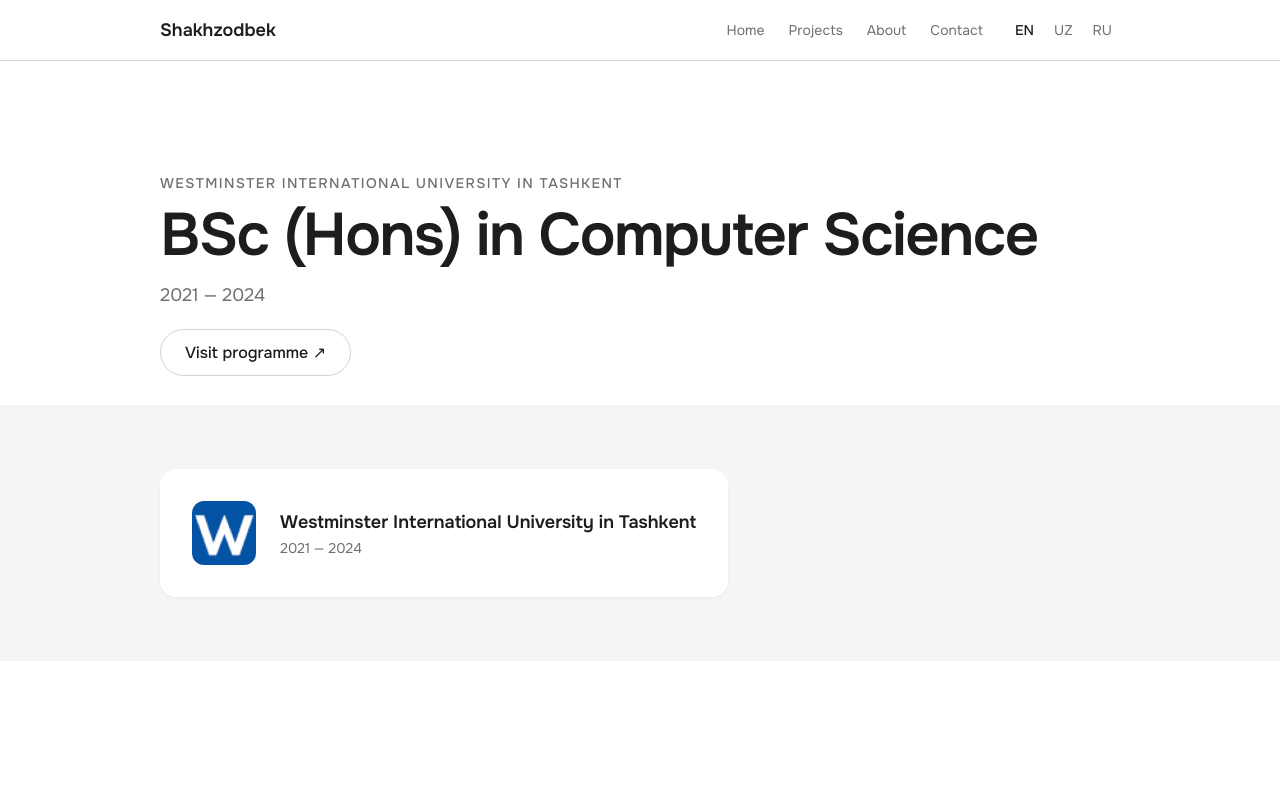
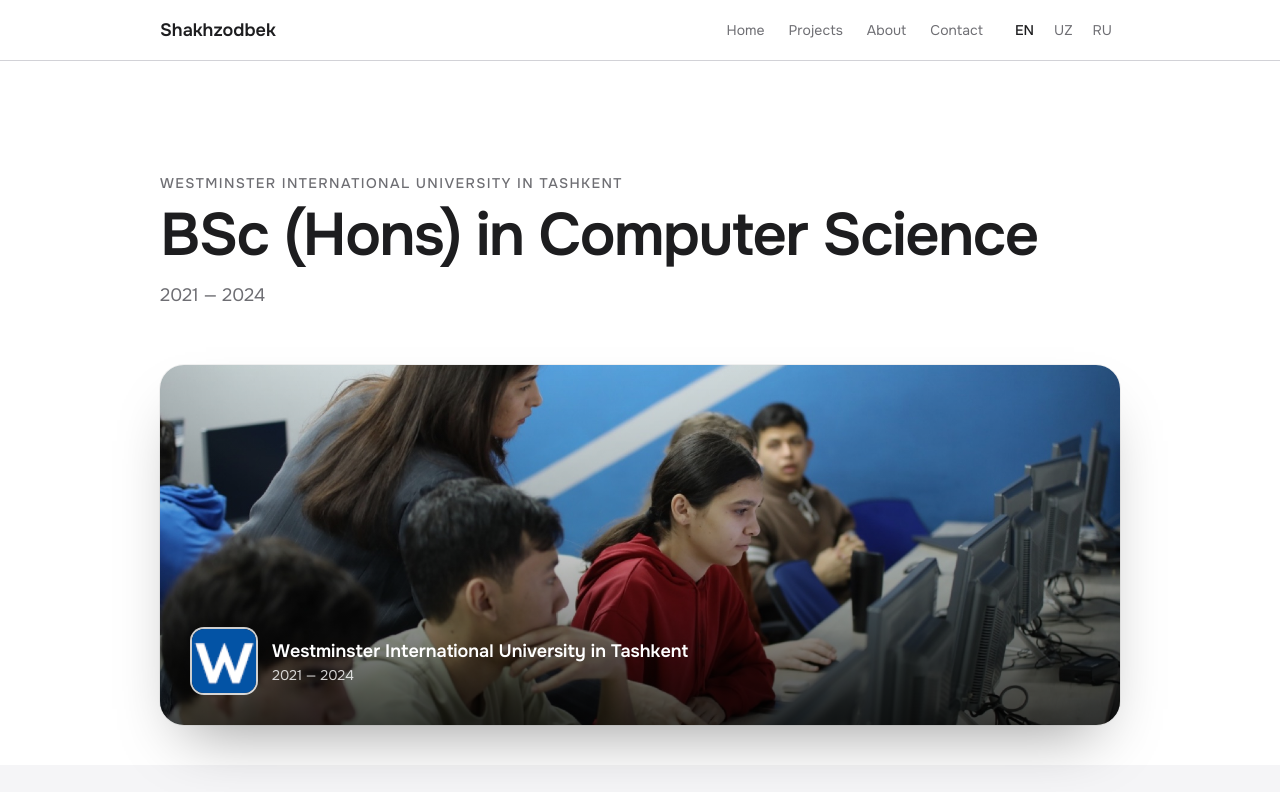
Before and after one commit to ShakhCo/shakha.uz, a Next.js app: page /en/education/bsc-computer-science in a window 1280 px wide. Shown: the top 792 px of the page. Built offline with nearby package versions, Linux system fonts and the light colour scheme.

Commit message:
redesign: education detail hero with WIUT campus cover image + Visit-on-hover

```diff
--- a/src/app/[locale]/education/[slug]/page.tsx
+++ b/src/app/[locale]/education/[slug]/page.tsx
@@ -63,47 +63,56 @@
           <p className="mt-4 text-lg text-[var(--color-muted)]">
             {item.period}
           </p>
+        </Reveal>
+      </Section>
+
+      {/* ── Hero cover image ── */}
+      <div className="bg-white">
+        <Section className="pb-6 pt-2 md:pb-10 md:pt-4">
+          <Reveal>
+            <div className="group relative overflow-hidden rounded-[24px] shadow-[0_30px_60px_-25px_rgba(0,0,0,0.4)] ring-1 ring-black/5">
+              {/* eslint-disable-next-line @next/next/no-img-element */}
+              <img
+                src={item.cover}
+                alt={item.school}
+                className="aspect-[16/9] w-full object-cover md:aspect-[16/6]"
+              />
+              <div
+                aria-hidden="true"
+                className="absolute inset-0 bg-gradient-to-t from-black/75 via-black/20 to-transparent"
+              />
+              {/* Visit programme — top right, on hover (always visible on mobile) */}
               {item.url && (
-            <div className="mt-8">
                 <a
                   href={item.url}
                   target="_blank"
                   rel="noopener noreferrer"
-                className="rounded-full border border-[var(--color-line)] px-6 py-3 text-base font-medium text-[var(--color-ink)] transition-colors hover:bg-[var(--color-bg-alt)]"
+                  className="absolute right-5 top-5 rounded-full bg-white/95 px-5 py-2.5 text-sm font-medium text-[var(--color-ink)] shadow-lg backdrop-blur transition-all duration-300 hover:bg-white md:opacity-0 md:group-hover:opacity-100"
                 >
                   {dict.educationPage.visit} ↗
                 </a>
-            </div>
               )}
-        </Reveal>
-      </Section>
-
-      {/* ── Logo card band — alt ── */}
-      <div className="bg-[var(--color-bg-alt)]">
-        <Section className="py-12 md:py-16">
-          <Reveal>
-            <div className="inline-flex items-center gap-5 rounded-2xl bg-white p-6 shadow-[0_1px_3px_rgba(0,0,0,0.05)] md:gap-6 md:p-8">
+              <div className="absolute inset-x-0 bottom-0 flex items-center gap-4 p-6 md:p-8">
                 {/* eslint-disable-next-line @next/next/no-img-element */}
                 <img
                   src={item.logo}
                   alt={item.school}
-                className="h-16 w-16 rounded-xl"
+                  className="h-14 w-14 shrink-0 rounded-xl ring-2 ring-white/80 md:h-16 md:w-16"
                 />
-              <div>
-                <p className="text-lg font-semibold text-[var(--color-ink)]">
+                <div className="min-w-0 text-white">
+                  <p className="truncate text-base font-semibold md:text-lg">
                     {item.school}
                   </p>
-                <p className="mt-0.5 text-sm text-[var(--color-muted)]">
-                  {item.period}
-                </p>
+                  <p className="text-sm text-white/80">{item.period}</p>
+                </div>
               </div>
             </div>
           </Reveal>
         </Section>
       </div>
 
-      {/* ── Overview band — white ── */}
-      <div className="bg-white">
+      {/* ── Overview band — alt ── */}
+      <div className="bg-[var(--color-bg-alt)]">
         <Section className="py-24 md:py-32">
           <Reveal>
             <h2 className="text-3xl font-semibold tracking-[-0.02em] text-[var(--color-ink)] md:text-4xl">
@@ -116,8 +125,8 @@
         </Section>
       </div>
 
-      {/* ── What I learned band — alt ── */}
-      <div className="bg-[var(--color-bg-alt)]">
+      {/* ── What I learned band — white ── */}
+      <div className="bg-white">
         <Section className="py-24 md:py-32">
           <Reveal>
             <h2 className="text-3xl font-semibold tracking-[-0.02em] text-[var(--color-ink)] md:text-4xl">
@@ -140,8 +149,8 @@
         </Section>
       </div>
 
-      {/* ── Key modules band — white ── */}
-      <div className="bg-white">
+      {/* ── Key modules band — alt ── */}
+      <div className="bg-[var(--color-bg-alt)]">
         <Section className="py-24 md:py-32">
           <Reveal>
             <h2 className="text-3xl font-semibold tracking-[-0.02em] text-[var(--color-ink)] md:text-4xl">
@@ -161,8 +170,8 @@
         </Section>
       </div>
 
-      {/* ── Back link band — alt ── */}
-      <div className="bg-[var(--color-bg-alt)]">
+      {/* ── Back link band — white ── */}
+      <div className="bg-white">
         <Section className="py-12 md:py-16">
           <Reveal>
             <Link
--- a/src/lib/data/experience.ts
+++ b/src/lib/data/experience.ts
@@ -78,6 +78,7 @@
   period: string;
   url: string | null;
   logo: string;
+  cover: string;
   overview: Localized;
   learned: Localized[];
   modules: string[];
@@ -95,6 +96,7 @@
     period: "2021 — 2024",
     url: "https://wiut.uz/bsc-hons-in-computer-science",
     logo: "/brand/wiut.png",
+    cover: "/brand/edu-bsc.jpg",
     overview: {
       en: "I joined the BSc (Hons) in Computer Science at WIUT in 2021, building on my foundation year. The three-year programme — validated by the University of Westminster — covers the full breadth of computing: from algorithms and operating systems to software engineering, databases, and cybersecurity. It is designed to produce independent thinkers who can analyse complex problems and communicate solutions with clarity and confidence.",
       uz: "Men 2021-yilda WIUT'ning BSc (Hons) Kompyuter fanlari dasturiga qo'shildim va fondament yilimni davom ettirib. Vestminster universiteti tomonidan tasdiqlangan uch yillik dastur algoritmlardan tortib, operatsion tizimlar, dasturiy ta'minot muhandisligi, ma'lumotlar bazalari va kiberxavfsizlikkacha hisoblash sohalarining barcha qirralarini qamrab oladi. Dastur mustaqil fikrlovchi, murakkab muammolarni tahlil qila oladigan va yechimlarni aniq ifodalay oladigan mutaxassislarni tayyorlash uchun mo'ljallangan.",
@@ -144,6 +146,7 @@
     period: "2020 — 2021",
     url: "https://wiut.uz/certificate-international-foundation-studies",
     logo: "/brand/wiut.png",
+    cover: "/brand/edu-ifs.jpg",
     overview: {
       en: "I began my academic journey at WIUT in 2020 with the Certificate in International Foundation Studies — a one-year, two-semester programme validated by the University of Westminster. The Foundation is designed as the first step into higher education, preparing students for degree-level study through a combination of academic skills, critical thinking, and subject knowledge. As a UK university award, it is also recognised as an entry qualification for degree courses at universities around the world.",
       uz: "Men 2020-yilda WIUT'da akademik yo'limni Xalqaro fondament ta'lim sertifikati bilan boshladim — Vestminster universiteti tomonidan tasdiqlangan bir yillik, ikki semestrli dastur. Fondament oliy ta'limga birinchi qadam sifatida tuzilgan bo'lib, talabalarni akademik ko'nikmalar, tanqidiy fikrlash va fan bilimlari orqali daraja darajasidagi o'qishga tayyorlaydi. Britaniya universiteti mukofoti sifatida u butun dunyo universitetlarida daraja kurslariga kirish malakasi sifatida ham tan olinadi.",
```
Also changed, not shown: public/brand/edu-bsc.jpg (added), public/brand/edu-ifs.jpg (added). Lines whose indentation alone changed are shown as unchanged.
